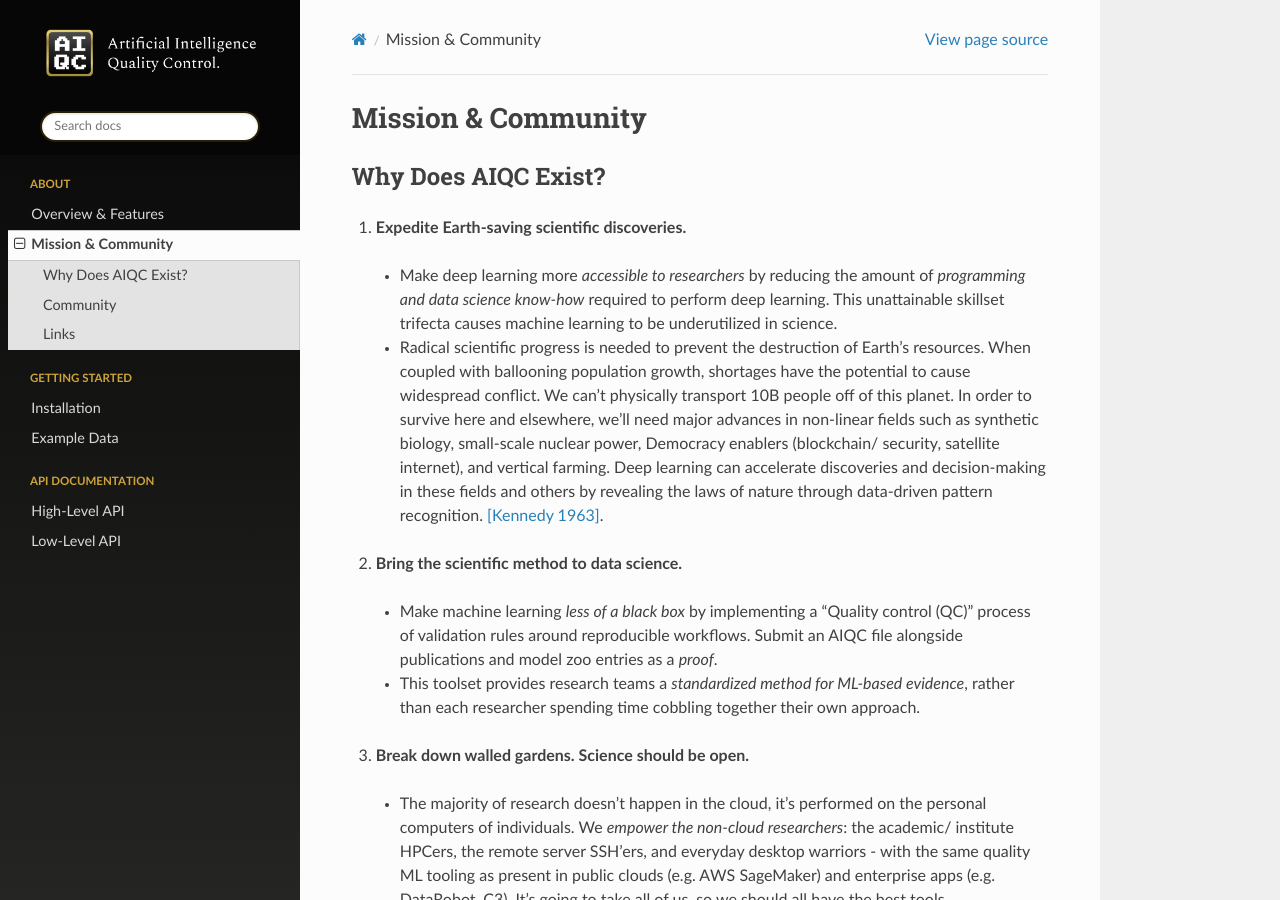
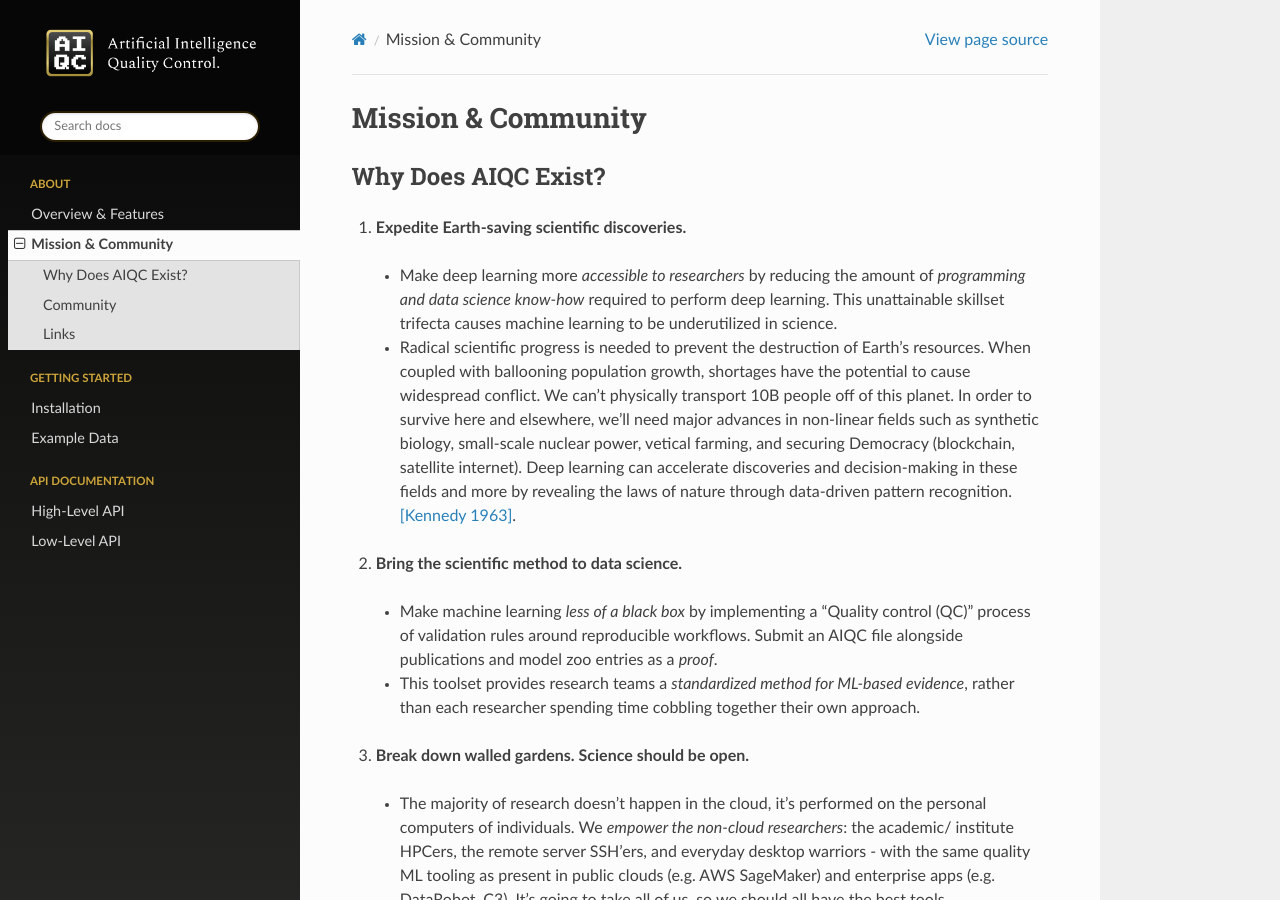
Before and after one commit to aiqc/AIQC, a Sphinx documentation site: the page built from docs/mission.rst, in a window 1280 px wide and 900 px high. Built offline with Sphinx 7.4.7 and the Read the Docs theme 2.0.0, drawn with Linux system fonts in a browser that asks for light colours; pages that are not in the unit, such as notebooks, are missing from menus.

Commit message:
img width and mission

```diff
--- a/docs/index.rst
+++ b/docs/index.rst
@@ -27,11 +27,9 @@
 
 
 .. image:: images/aiqc_logo_wide_controlroom.png
-  :width: 385
+  :width: 100%
   :align: center
   :alt: AIQC logo wide
-
-----
 
 ###################
 Overview & Features
--- a/docs/mission.rst
+++ b/docs/mission.rst
@@ -8,7 +8,7 @@
 1. **Expedite Earth-saving scientific discoveries.**
 
   * Make deep learning more *accessible to researchers* by reducing the amount of *programming and data science know-how* required to perform deep learning. This unattainable skillset trifecta causes machine learning to be underutilized in science.
-  * Radical scientific progress is needed to prevent the destruction of Earth's resources. When coupled with ballooning population growth, shortages have the potential to cause widespread conflict. We can't physically transport 10B people off of this planet. In order to survive here and elsewhere, we'll need major advances in non-linear fields such as synthetic biology, small-scale nuclear power, Democracy enablers (blockchain/ security, satellite internet), and vertical farming. Deep learning can accelerate discoveries and decision-making in these fields and others by revealing the laws of nature through data-driven pattern recognition. `[Kennedy 1963] <https://youtu.be/0fkKnfk4k40?t=368>`_.
+  * Radical scientific progress is needed to prevent the destruction of Earth's resources. When coupled with ballooning population growth, shortages have the potential to cause widespread conflict. We can't physically transport 10B people off of this planet. In order to survive here and elsewhere, we'll need major advances in non-linear fields such as synthetic biology, small-scale nuclear power, vetical farming, and securing Democracy (blockchain, satellite internet). Deep learning can accelerate discoveries and decision-making in these fields and more by revealing the laws of nature through data-driven pattern recognition. `[Kennedy 1963] <https://youtu.be/0fkKnfk4k40?t=368>`_.
 
 
 2. **Bring the scientific method to data science.**
```
Also changed, not shown: 4 other files.
